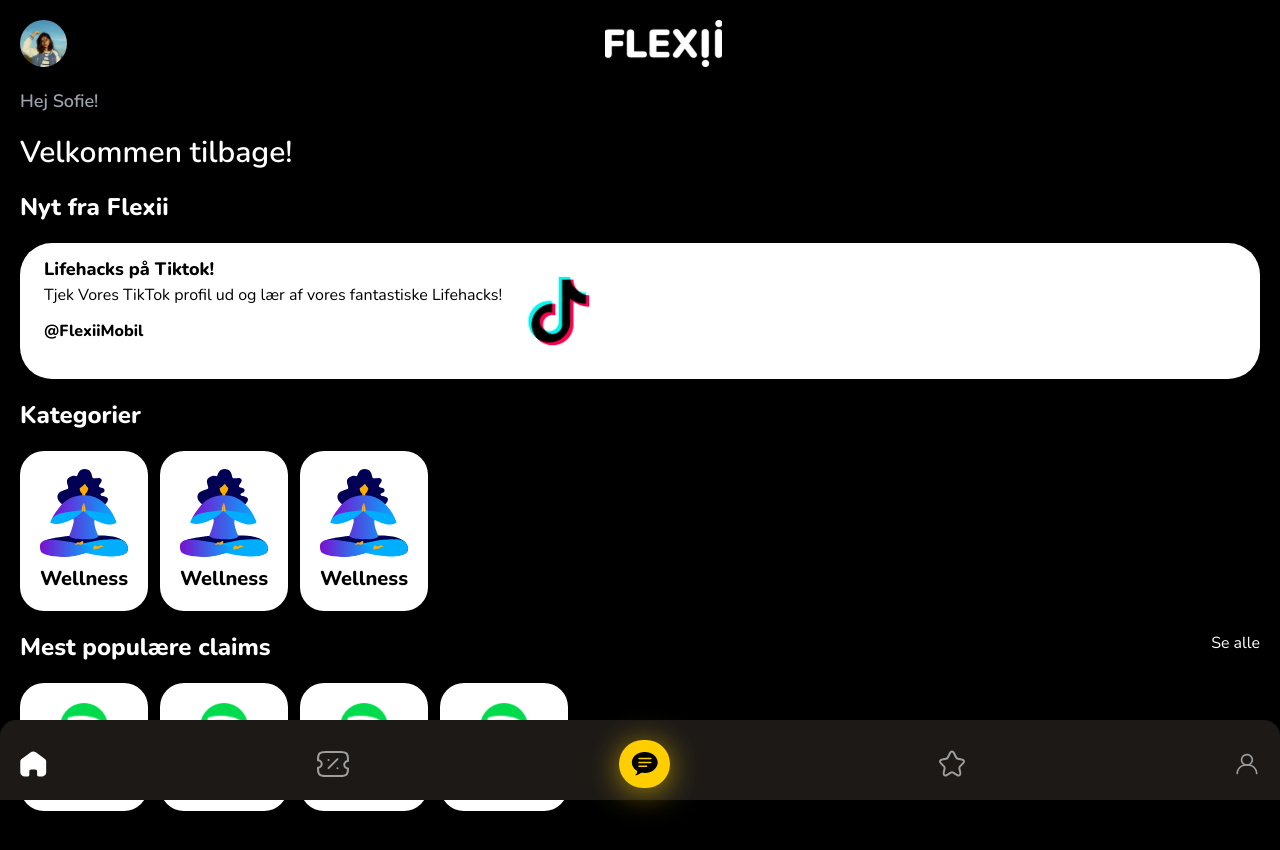
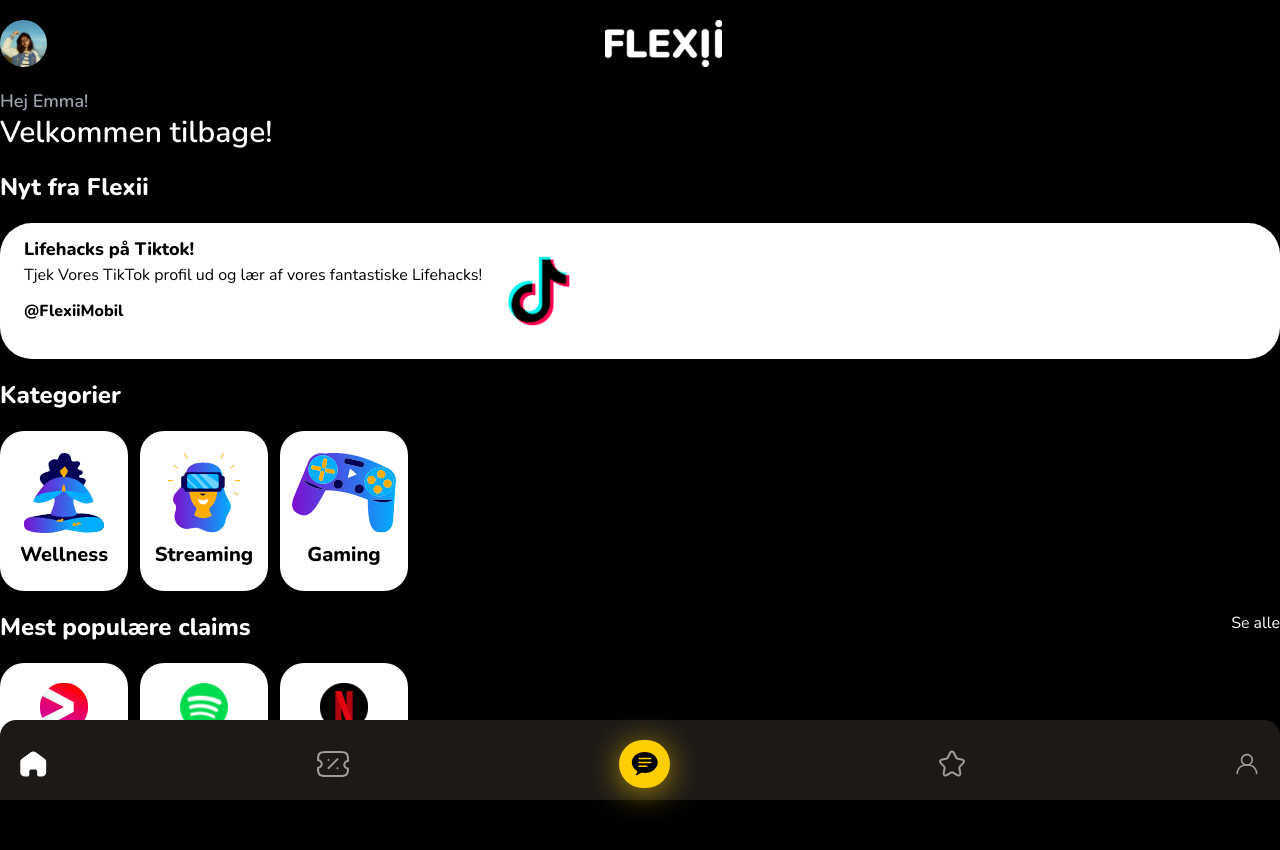
Before and after one commit to ob-vest/Flexii, a Nuxt app: page / in a window 1280 px wide. Shown: the top 850 px of the page. Built offline with nearby package versions, Linux system fonts and the light colour scheme.

Commit message:
added pages and navigation to it

```diff
--- a/app.vue
+++ b/app.vue
@@ -7,7 +7,7 @@
     />
     <div>
       <!-- <CommunityList /> -->
-      <Homepage class="px-5" />
+      <!-- <Homepage class="px-5" /> -->
       <!-- <CategoryList /> -->
       <!-- <ClaimPage
         title="Spotify"
@@ -16,6 +16,7 @@
         Claim 1 måneds GRATIS Spotify Premium subscription ved at aktivere denne kupon. Brug Spotify til at streame dine yndlingsartisters sange on demand!
         "
       /> -->
+      <NuxtPage />
       <TabBar class="pt-24" />
     </div>
   </div>
--- /dev/null
+++ b/assets/css/categories.ts
@@ -0,0 +1,62 @@
+export const categories = [
+  {
+    name: "Wellness",
+    image: "wellness.svg",
+    items: [
+      { image: "spotify.svg", title: "Spotify" },
+      { image: "viaplay.svg", title: "Viaplay" },
+      { image: "deezer.png", title: "Deezer" },
+      { image: "netflix.svg", title: "Netflix" },
+      { image: "youtube.svg", title: "Youtube" },
+      { image: "disney.svg", title: "Disney+" },
+    ],
+  },
+
+  {
+    name: "Streaming",
+    image: "streaming.svg",
+    items: [
+      {
+        image: "spotify.svg",
+        title: "Spotify",
+        text: "Claim 1 måneds GRATIS Spotify Premium subscription ved at aktivere denne kupon. Brug Spotify til at streame dine yndlingsartisters sange on demand!",
+      },
+      {
+        image: "viaplay.svg",
+        title: "Viaplay",
+        text: "Claim 1 måneds GRATIS Viaplay subscription ved at aktivere denne kupon. Brug Viaplay til at streame dine yndlingserier og kanaler on demand!",
+      },
+      {
+        image: "deezer.png",
+        title: "Deezer",
+        text: "Claim 1 måneds GRATIS Deezer Premium subscription ved at aktivere denne kupon. Brug Deezer Premium og stream alle dine yndlingsartisters sange online!",
+      },
+      {
+        image: "netflix.svg",
+        title: "Netflix",
+        text: "Claim 1 måneds GRATIS Netflix subscription ved at aktivere denne kupon. Brug Netflix til at se dine yndlingsfilm og serier derhjemme eller når du er på farten!",
+      },
+      {
+        image: "youtube.svg",
+        title: "Youtube",
+        text: "Claim 1 måneds GRATIS Youtube Premium subscription ved at aktivere denne kupon. Brug Youtube Premium til at se dine ynglings influencer og kanaler uden reklamer!",
+      },
+      {
+        image: "disney.svg",
+        title: "Disney+",
+        text: "Claim 1 måneds GRATIS Disney+ subscription ved at aktivere denne kupon. Brug Disney+ til at se dine ynglings Disney film og serier!",
+      },
+    ],
+  },
+
+  {
+    name: "Gaming",
+    image: "gaming.svg",
+    items: [
+      { image: "steam.svg", title: "Steam" },
+      { image: "xbox.svg", title: "Xbox Game Pass" },
+      { image: "playstation.svg", title: "PlayStation Now" },
+      { image: "nintendo.svg", title: "Nintendo Switch Online" },
+    ],
+  },
+];
--- /dev/null
+++ b/components/CategoryBox.vue
@@ -0,0 +1,25 @@
+<template>
+  <div>
+    <div class="bg-white w-32 h-40 rounded-3xl">
+      <div class="flex flex-col space-y-2 justify-center h-full w-full">
+        <img
+          class="w-full h-20 px-3 object-covern"
+          :src="'/illustrations/' + img"
+          alt=""
+        />
+        <h3 class="text-black text-xl font-extrabold text-center">
+          {{ title }}
+        </h3>
+      </div>
+    </div>
+  </div>
+</template>
+
+<script>
+export default {
+  props: {
+    title: String,
+    img: String,
+  },
+};
+</script>
--- a/components/CategoryList.vue
+++ /dev/null
@@ -1,22 +0,0 @@
-<template>
-  <div class="px-5">
-    <div class="py-5 flex justify-between items-center">
-      <div class="my-5 bg-white w-10 rounded-2xl p-3 flex justify-center">
-        <img class="rotate-180" src="/icons/chevron-right.svg" alt="" />
-      </div>
-      <div class="w-full flex justify-center">
-        <img src="/flexii-logo.svg" alt="" />
-      </div>
-    </div>
-
-    <h1 class="text-4xl">Streaming</h1>
-    <div>
-      <CategoryListBox image="spotify.svg" title="Spotify" />
-      <CategoryListBox image="viaplay.svg" title="Viaplay" />
-      <CategoryListBox image="deezer.png" title="Deezer" />
-      <CategoryListBox image="netflix.svg" title="Netflix" />
-      <CategoryListBox image="youtube.svg" title="Youtube" />
-      <CategoryListBox image="disney.svg" title="Disney+" />
-    </div>
-  </div>
-</template>
--- a/components/Homepage/CategoryBox.vue
+++ /dev/null
@@ -1,14 +0,0 @@
-<template>
-  <div>
-    <div class="bg-white w-32 p-2 h-40 rounded-3xl">
-      <div class="flex flex-col space-y-2 justify-center h-full w-full">
-        <img
-          class="w-full px-3 object-contain"
-          src="/illustrations/wellness.svg"
-          alt=""
-        />
-        <h3 class="text-black text-xl font-extrabold text-center">Wellness</h3>
-      </div>
-    </div>
-  </div>
-</template>
--- a/components/Homepage/Homepage.vue
+++ /dev/null
@@ -1,54 +0,0 @@
-<template>
-  <div class="space-y-5">
-    <div class="flex pt-5">
-      <img src="/emma.svg" alt="" />
-      <div class="w-full flex justify-center">
-        <img src="/flexii-logo.svg" alt="" />
-      </div>
-    </div>
-
-    <h3 class="text-gray-400">Hej Sofie!</h3>
-    <h1 class="text-3xl">Velkommen tilbage!</h1>
-
-    <h2 class="title">Nyt fra Flexii</h2>
-
-    <Newsbox />
-
-    <h2 class="title">Kategorier</h2>
-    <div class="flex gap-3 overflow-x-scroll">
-      <CategoryBox />
-      <CategoryBox />
-      <CategoryBox />
-    </div>
-    <div class="flex justify-between my-2">
-      <h2 class="title">Mest populære claims</h2>
-      <p>Se alle</p>
-    </div>
-    <div class="flex gap-3 overflow-x-scroll">
-      <PopularClaimButton />
-      <PopularClaimButton />
-      <PopularClaimButton />
-      <PopularClaimButton />
-    </div>
-  </div>
-</template>
-
-<script>
-import CategoryBox from "./CategoryBox.vue";
-import Newsbox from "./Newsbox.vue";
-import PopularClaimButton from "./PopularClaimButton.vue";
-
-export default {
-  components: {
-    CategoryBox,
-    PopularClaimButton,
-    Newsbox,
-  },
-};
-</script>
-
-<style scoped>
-.title {
-  @apply font-extrabold text-2xl;
-}
-</style>
--- a/components/Homepage/PopularClaimButton.vue
+++ /dev/null
@@ -1,14 +0,0 @@
-<template>
-  <div>
-    <div
-      class="bg-white w-32 h-32 rounded-3xl justify-center items-center flex flex-col p-2 space-y-2"
-    >
-      <img
-        class="h-12 object-contain"
-        src="/illustrations/spotify.svg"
-        alt=""
-      />
-      <h1 class="text-black">Spotify</h1>
-    </div>
-  </div>
-</template>
--- /dev/null
+++ b/components/PopularClaimButton.vue
@@ -0,0 +1,19 @@
+<template>
+  <div>
+    <div
+      class="bg-white w-32 h-32 rounded-3xl justify-center items-center flex flex-col p-2 space-y-2"
+    >
+      <img class="h-12 object-contain" :src="'/illustrations/' + img" alt="" />
+      <h1 class="text-black">{{ title }}</h1>
+    </div>
+  </div>
+</template>
+
+<script>
+export default {
+  props: {
+    title: String,
+    img: String,
+  },
+};
+</script>
--- a/components/ClaimPage.vue
+++ b/pages/category/[_categoryId]/[_itemId].vue
@@ -2,9 +2,9 @@
   <div>
     <div class="mx-5 space-y-5">
       <BackNavBar />
-      <h1 class="text-4xl">{{ title }}</h1>
+      <h1 class="text-4xl">{{ item.title }}</h1>
       <div class="flex justify-center">
-        <img class="w-48" :src="'/illustrations/' + img" alt="" />
+        <img class="w-48" :src="'/illustrations/' + item.image" alt="" />
       </div>
 
       <div class="mx-5 space-y-5">
@@ -17,7 +17,7 @@
         </div>
 
         <p class="text-white text-opacity-60">
-          {{ description }}
+          {{ item.text }}
         </p>
         <p class="text-white text-opacity-80">
           Prisen for denne kupon er 150 point.
@@ -31,11 +31,28 @@
 </template>
 
 <script>
+import { categories } from "~/assets/css/categories";
+
 export default {
-  props: {
-    title: String,
-    img: String,
-    description: String,
+  data() {
+    return {
+      item: this.getItem(),
+    };
+  },
+  methods: {
+    getCategory() {
+      return categories.find(
+        (category) =>
+          category.name.toLowerCase() === this.$route.params._categoryId
+      ).items;
+    },
+    getItem() {
+      console.log(this.$route.params);
+      const items = this.getCategory();
+      return items.find(
+        (item) => item.title.toLowerCase() === this.$route.params._itemId
+      );
+    },
   },
 };
 </script>
--- /dev/null
+++ b/pages/category/[id].vue
@@ -0,0 +1,47 @@
+<template>
+  <div class="px-5">
+    <div class="py-5 flex justify-between items-center">
+      <div class="my-5 bg-white w-10 rounded-2xl p-3 flex justify-center">
+        <img class="rotate-180" src="/icons/chevron-right.svg" alt="" />
+      </div>
+      <div class="w-full flex justify-center">
+        <img src="/flexii-logo.svg" alt="" />
+      </div>
+    </div>
+
+    <h1 class="text-4xl">
+      {{ category ? category.name : "No category selected" }}
+    </h1>
+    <div>
+      <div v-for="item in category.items" :key="item.title">
+        <NuxtLink :to="this.$route.params.id + '/' + item.title.toLowerCase()">
+          <CategoryListBox :image="item.image" :title="item.title" />
+        </NuxtLink>
+      </div>
+      <!--
+      <CategoryListBox image="viaplay.svg" title="Viaplay" />
+      <CategoryListBox image="deezer.png" title="Deezer" />
+      <CategoryListBox image="netflix.svg" title="Netflix" />
+      <CategoryListBox image="youtube.svg" title="Youtube" />
+      <CategoryListBox image="disney.svg" title="Disney+" /> -->
+    </div>
+  </div>
+</template>
+
+<script>
+import { categories } from "~/assets/css/categories";
+export default {
+  data() {
+    return {
+      category: this.getCategory(),
+    };
+  },
+  methods: {
+    getCategory() {
+      return categories.find(
+        (category) => category.name.toLowerCase() === this.$route.params.id
+      );
+    },
+  },
+};
+</script>
--- /dev/null
+++ b/pages/index.vue
@@ -0,0 +1,68 @@
+<template>
+  <div class="space-y-5">
+    <div class="flex pt-5">
+      <img src="/emma.svg" alt="" />
+      <div class="w-full flex justify-center">
+        <img src="/flexii-logo.svg" alt="" />
+      </div>
+    </div>
+    <div>
+      <h3 class="text-gray-400">Hej Emma!</h3>
+      <h1 class="text-3xl">Velkommen tilbage!</h1>
+    </div>
+
+    <h2 class="title">Nyt fra Flexii</h2>
+
+    <Newsbox />
+
+    <h2 class="title">Kategorier</h2>
+    <div class="flex gap-3 overflow-x-scroll">
+      <!-- <CategoryBox title="Wellness" img="wellness.svg" />
+      <CategoryBox title="Streaming" img="streaming.svg" /> -->
+      <NuxtLink
+        v-for="(category, index) in categories"
+        :key="index"
+        :to="'/category/' + category.name.toLowerCase()"
+      >
+        <CategoryBox :title="category.name" :img="category.image" />
+      </NuxtLink>
+    </div>
+
+    <div class="flex justify-between my-2">
+      <h2 class="title">Mest populære claims</h2>
+      <p>Se alle</p>
+    </div>
+
+    <div class="flex gap-3 overflow-x-scroll">
+      <PopularClaimButton title="Viaplay" img="viaplay.svg" />
+      <PopularClaimButton title="Spotify" img="spotify.svg" />
+      <PopularClaimButton title="Netflix" img="netflix.svg" />
+    </div>
+  </div>
+</template>
+
+<script>
+import CategoryBox from "../components/CategoryBox.vue";
+import Newsbox from "../components/Newsbox.vue";
+import PopularClaimButton from "../components/PopularClaimButton.vue";
+import { categories } from "~/assets/css/categories";
+export default {
+  components: {
+    CategoryBox,
+    PopularClaimButton,
+    Newsbox,
+  },
+  data() {
+    return {
+      selectedCategory: 0,
+      categories,
+    };
+  },
+};
+</script>
+
+<style scoped>
+.title {
+  @apply font-extrabold text-2xl;
+}
+</style>
```
Also changed, not shown: components/Newsbox.vue (renamed from components/Homepage/Newsbox.vue), public/illustrations/gaming.svg (added), public/illustrations/streaming.svg (added).
